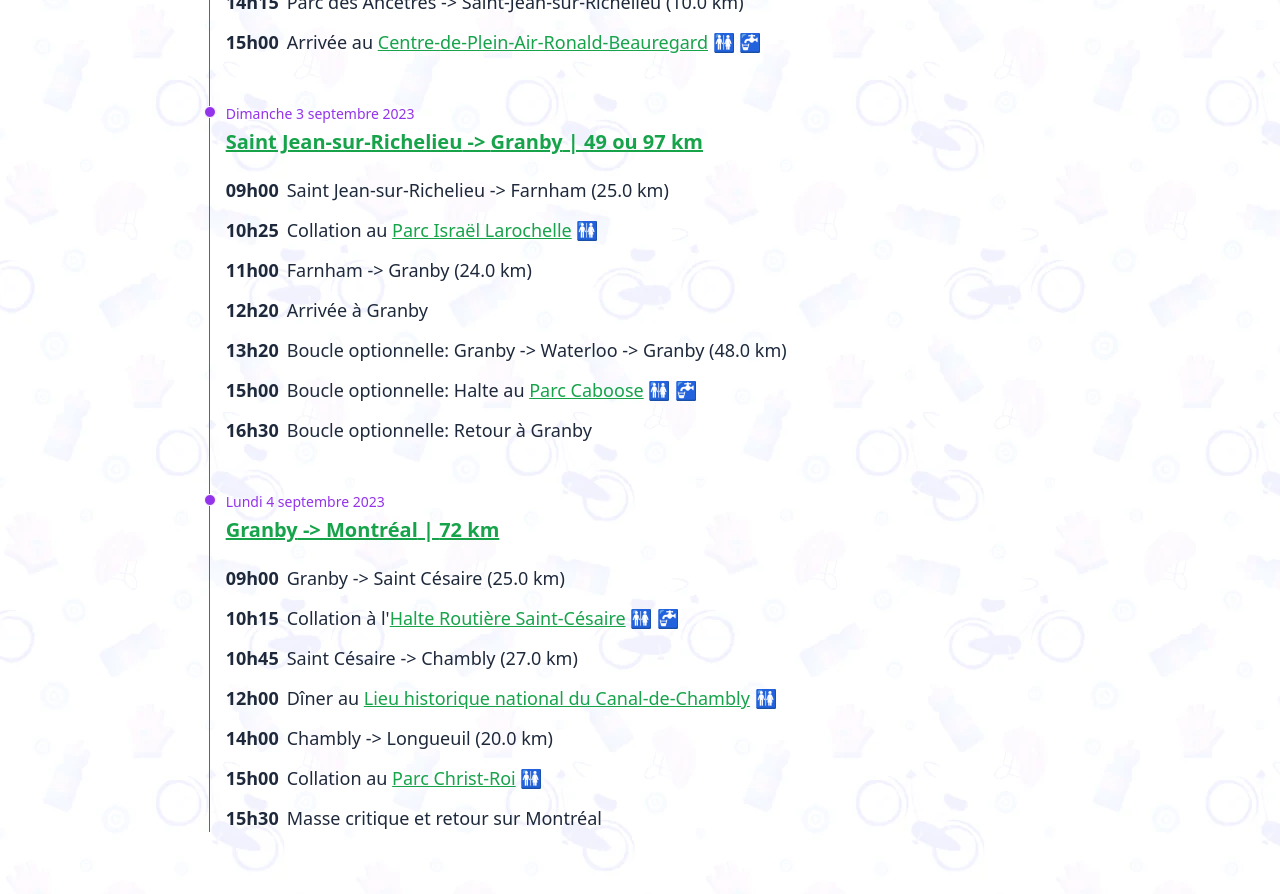
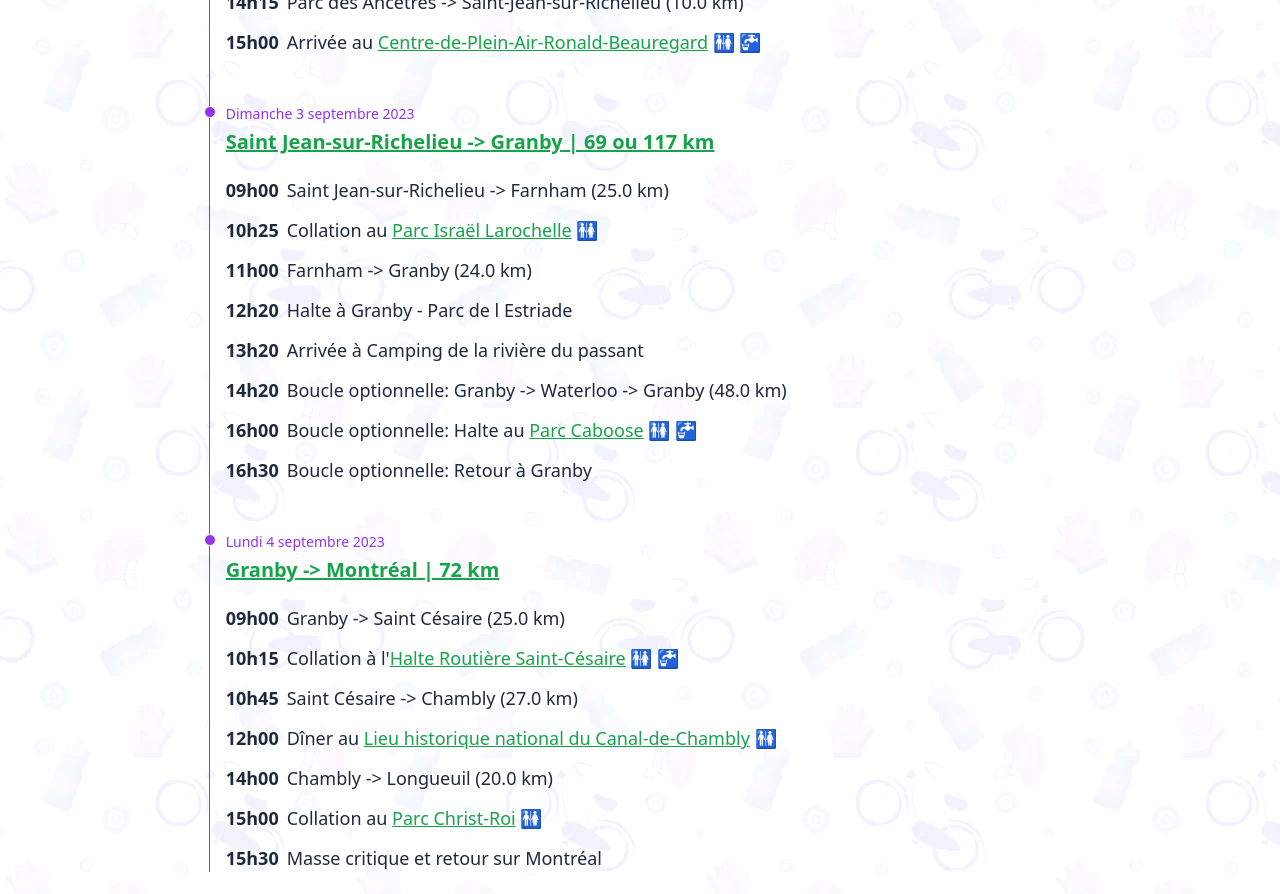
Before and after one commit to gfmtl/cavalcades, a React (Create React App) app: page / in a window 1280 px wide. Shown: the part 2860-3754 px from the top of the page. Built offline with nearby package versions, Linux system fonts and the light colour scheme.

Commit message:
Update App.js
modification itinéraire Julien 1

```diff
--- a/src/App.js
+++ b/src/App.js
@@ -290,7 +290,7 @@ function App() {
                   date="Dimanche 3 septembre 2023"
                   start="Saint Jean-sur-Richelieu"
                   end="Granby"
-                  length="49 ou 97 km"
+                  length="69 ou 117 km"
                 >
                   <Heure start="09h00">Saint Jean-sur-Richelieu -> Farnham  (25.0 km)</Heure>
                   <Heure start="10h25">
@@ -299,9 +299,10 @@ function App() {
                     >Parc Israël Larochelle</Link> 🚻
                   </Heure>
                   <Heure start="11h00">Farnham -> Granby (24.0 km)</Heure>
-                  <Heure start="12h20">Arrivée à Granby</Heure>
-                  <Heure start="13h20">Boucle optionnelle: Granby -> Waterloo -> Granby (48.0 km)</Heure>
-                  <Heure start="15h00">Boucle optionnelle: Halte au <Link
+                  <Heure start="12h20">Halte à Granby - Parc de l Estriade</Heure>
+                  <Heure start="13h20">Arrivée à Camping de la rivière du passant</Heure>
+                  <Heure start="14h20">Boucle optionnelle: Granby -> Waterloo -> Granby (48.0 km)</Heure>
+                  <Heure start="16h00">Boucle optionnelle: Halte au <Link
                     href="https://www.google.com/maps/place/Park+Caboose/@45.3379842,-72.5363076,17.09z/data=!4m6!3m5!1s0x4cc9d7e81849a8a9:0x348d78fea5bb1a86!8m2!3d45.3379545!4d-72.5336004!16s%2Fg%2F11c1qs2ndk?entry=tts&shorturl=1"
                     >Parc Caboose</Link> 🚻 🚰
                   </Heure>
```
